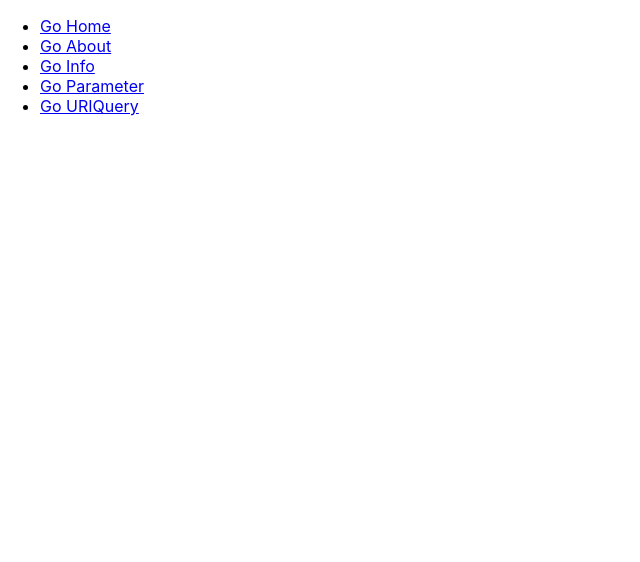
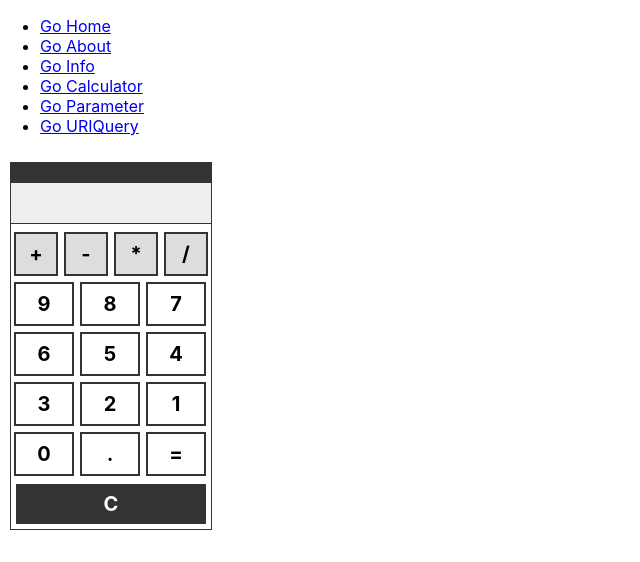
Before and after one commit to keikeiem/reactjs, a React (Create React App) app in the folder tgb/: page /calculator in a window 1280 px wide. Shown: the top 562 px of the page, without its empty margins (0-640 px from the left). Built offline with nearby package versions, Linux system fonts and the light colour scheme.

Commit message:
계산기를 만들어보자 (1)  - 버튼별로 컴포넌트 구성  - 부모 컴포넌트와 자식 컴포넌트의 메서드 연결

```diff
--- a/tgb/src/App.js
+++ b/tgb/src/App.js
@@ -2,6 +2,7 @@ import React from 'react';
 import { Route, Link } from 'react-router-dom';
 import Home from './components/Home';
 import About from './components/About';
+import Calculator from './components/Calculator';
 import Parameter from './components/Parameter';
 import URIQuery from './components/URIQuery';
 
@@ -31,6 +32,9 @@ const App = () => {
           <Link to="/info">Go Info</Link>
         </li>
         <li>
+          <Link to="/calculator">Go Calculator</Link>
+        </li>
+        <li>
           {/* 좋은 활용법이 안 떠오르는데...
           별로 좋은 방법이 아닌거 같음... */}
           <Link to={`/parameter/${id}/${name}`}>Go Parameter</Link>
@@ -42,6 +46,7 @@ const App = () => {
       <Route path="/" component={Home} exact={true} />
       {/* 하나의 Component에 여러개의 path를 지정할 때 */}
       <Route path={['/about', '/info']} component={About} />
+      <Route path="/calculator" component={Calculator} />
       <Route path="/parameter/:id/:name" component={Parameter} />
       <Route path="/uri_query" component={URIQuery} />
     </>
--- /dev/null
+++ b/tgb/src/components/Calculator.css
@@ -0,0 +1,110 @@
+div.calcContainer {
+    float:left;
+    width:200px;
+    border:1px solid #333;
+    margin:10px;
+}
+
+div.calcContainer > div.resultContainer {
+    width:100%;
+    height:60px;
+    background-color:#EEE;
+    border-bottom:1px solid #333;
+    margin-bottom: 5px;
+}
+
+div.calcContainer > div.resultContainer > div.formulaSection {
+    background-color:#333;
+}
+
+div.calcContainer > div.resultContainer > div.formulaSection > span {
+    font-size:12px;
+    line-height:20px;
+    color:#FFF;
+    display:inline-block;
+    padding:0 10px;
+    width:calc(100% - 20px);
+    text-align:right;
+}
+
+div.calcContainer > div.resultContainer > div.resultSection {
+    background-color:#EEE;
+}
+
+div.calcContainer > div.resultContainer > div.resultSection > span {
+    font-size:20px;
+    font-weight:bold;
+    line-height:35px;
+    color:#333;
+    display:inline-block;
+    padding:0 10px;
+    width:calc(100% - 20px);
+    text-align:right;
+}
+
+div.calcContainer > div.cellOperator {
+    width:40px;
+    height:40px;
+    margin:3px;
+    float:left;
+    border:2px solid #333;
+    background-color:#DDD;
+}
+
+div.calcContainer > div.cellOperator:hover {
+    cursor:pointer;
+    background-color:#BBB;
+}
+
+div.calcContainer > div.cellOperator > span {
+    font-size:20px;
+    font-weight:bold;
+    display:inline-block;
+    width:100%;
+    line-height:40px;
+    text-align:center;
+}
+
+div.calcContainer > div.cellNumber {
+    float:left;
+    width:56px;
+    border:2px solid #333;
+    margin:3px;
+}
+
+div.calcContainer > div.cellNumber:hover {
+    cursor:pointer;
+    background-color:#DDD;
+}
+
+div.calcContainer > div.cellNumber > span {
+    font-size:20px;
+    font-weight:bold;
+    display:inline-block;
+    width:100%;
+    line-height:40px;
+    text-align:center;
+}
+
+div.calcContainer > div.cellClear {
+    float:left;
+    width:calc(100% - 10px);
+    border:2px solid #FFF;
+    margin:3px;
+    background-color:#333;
+}
+
+div.calcContainer > div.cellClear:hover {
+    cursor:pointer;
+    background-color:#999;
+}
+
+div.calcContainer > div.cellClear > span {
+    font-size:20px;
+    font-weight:bold;
+    display:inline-block;
+    width:100%;
+    line-height:40px;
+    text-align:center;
+    color:#FFF;
+}
--- /dev/null
+++ b/tgb/src/components/Calculator.js
@@ -0,0 +1,63 @@
+import './Calculator.css';
+import React from 'react';
+// added custom Classes
+import ResultForm from "./ResultForm";
+import CellOperator from "./CellOperator";
+import CellNumber from "./CellNumber";
+import CellClear from "./CellClear";
+
+class Calculator extends React.Component {
+    constructor(props) {
+        super(props);
+
+    }
+
+    ClickOperator() {
+        console.log('click operator: ', arguments);
+    }
+
+    ClickNumber(value) {
+        console.log('click number: ', arguments);
+        this.formula += value;
+
+    }
+
+    ClickPoint() {
+        console.log('click point: ', arguments);
+    }
+
+    ClickEqual() {
+        console.log('click equal', arguments);
+    }
+
+    ClickClear() {
+        console.log('click clear: ', arguments);
+    }
+
+    render() {
+        return(
+            <div className="calcContainer">
+                <ResultForm formula={this.formula} result={this.result} />
+                <CellOperator onClick={this.ClickOperator.bind(this)} value="+"/>
+                <CellOperator onClick={this.ClickOperator.bind(this)} value="-"/>
+                <CellOperator onClick={this.ClickOperator.bind(this)} value="*"/>
+                <CellOperator onClick={this.ClickOperator.bind(this)} value="/"/>
+                <CellNumber onClick={this.ClickNumber.bind(this)} value="9"/>
+                <CellNumber onClick={this.ClickNumber.bind(this)} value="8"/>
+                <CellNumber onClick={this.ClickNumber.bind(this)} value="7"/>
+                <CellNumber onClick={this.ClickNumber.bind(this)} value="6"/>
+                <CellNumber onClick={this.ClickNumber.bind(this)} value="5"/>
+                <CellNumber onClick={this.ClickNumber.bind(this)} value="4"/>
+                <CellNumber onClick={this.ClickNumber.bind(this)} value="3"/>
+                <CellNumber onClick={this.ClickNumber.bind(this)} value="2"/>
+                <CellNumber onClick={this.ClickNumber.bind(this)} value="1"/>
+                <CellNumber onClick={this.ClickNumber.bind(this)} value="0"/>
+                <CellNumber onClick={this.ClickPoint.bind(this)} value="."/>
+                <CellNumber onClick={this.ClickEqual.bind(this)} value="="/>
+                <CellClear onClick={this.ClickClear.bind(this)}/>
+            </div>
+        );
+    }
+}
+
+export default Calculator;
--- /dev/null
+++ b/tgb/src/components/CellClear.js
@@ -0,0 +1,26 @@
+import React from 'react';
+
+class CellClear extends React.Component {
+    constructor(props) {
+        super(props);
+        this.label = 'C';
+    }
+
+    ClickButton() {
+        if (this.props.onClick && typeof this.props.onClick === 'function') {
+            this.props.onClick();
+        }
+    }
+
+    render() {
+        return (
+            <div className="cellClear" onClick={this.ClickButton.bind(this)}>
+                <span>
+                    {this.label}
+                </span>
+            </div>
+        );
+    }
+}
+
+export default CellClear;
--- /dev/null
+++ b/tgb/src/components/CellNumber.js
@@ -0,0 +1,26 @@
+import React from 'react';
+
+class CellNumber extends React.Component {
+    constructor(props) {
+        super(props);
+    }
+
+    ClickButton() {
+        console.log(this);
+        if (this.props.onClick && typeof this.props.onClick === 'function') {
+            this.props.onClick(this.props.value);
+        }
+    }
+
+    render() {
+        return (
+            <div className="cellNumber" onClick={this.ClickButton.bind(this)}>
+                <span>
+                    {this.props.value}
+                </span>
+            </div>
+        );
+    }
+}
+
+export default CellNumber;
--- /dev/null
+++ b/tgb/src/components/CellOperator.js
@@ -0,0 +1,39 @@
+import React from 'react';
+
+class CellOperator extends React.Component {
+    constructor(props) {
+        super(props);
+    }
+
+    ClickButton() {
+        if (this.props.onClick && typeof this.props.onClick === 'function')
+        {
+            this.props.onClick(this.props.value);
+        }
+    }
+
+    render() {
+        let method = '';
+        switch (this.props.value) {
+            case '+': method = 'add'; break;
+            case '-': method = 'subtract'; break;
+            case '*': method = 'multiply'; break;
+            case '/': method = 'divide'; break;
+            default: break;
+        }
+        if (!method) {
+            return (
+                <div>&nbsp;</div>
+            )
+        }
+        return (
+        <div className="cellOperator" onClick={this.ClickButton.bind(this)}>
+            <span>
+                {this.props.value}
+            </span>
+        </div>
+        );
+    }
+}
+
+export default CellOperator;
--- /dev/null
+++ b/tgb/src/components/ResultForm.js
@@ -0,0 +1,38 @@
+import React from 'react';
+
+class ResultForm extends React.Component {
+    constructor(props) {
+        super(props);
+    }
+
+    componentDidMount() {
+        console.log('in componentDidMount');
+    }
+
+    componentDidUpdate() {
+        console.log('in componentDidUpdate');
+    }
+
+    componentWillUnmount() {
+        console.log('in componentWillUnmount');
+    }
+
+    render() {
+        return (
+            <div className="resultContainer">
+                <div className="formulaSection">
+                    <span title={this.props.formula}>
+                        {this.props.formula}
+                    </span>
+                </div>
+                <div className="resultSection">
+                    <span>
+                        {this.props.result}
+                    </span>
+                </div>
+            </div>
+        );
+    }
+}
+
+export default ResultForm;
--- a/tgb/src/components/URIQuery.js
+++ b/tgb/src/components/URIQuery.js
@@ -1,17 +1,24 @@
 import qs from "qs";
+import { Fragment } from "react";
 
 const URIQuery = function({ location }) {
     const query = qs.parse(location.search, {
         // URI쿼리의 첫 문자열 ?를 무시하는 옵션
         ignoreQueryPrefix: true
     });
-    console.log(query);
     return (
         <div>
             ID: {query.id}
             <br/>
             Name: {query.name}
         </div>
+    );
+    return (
+        <Fragment>
+            ID: {query.id}
+            <br/>
+            Name: {query.name}
+        </Fragment>
     )
 }
 
```
